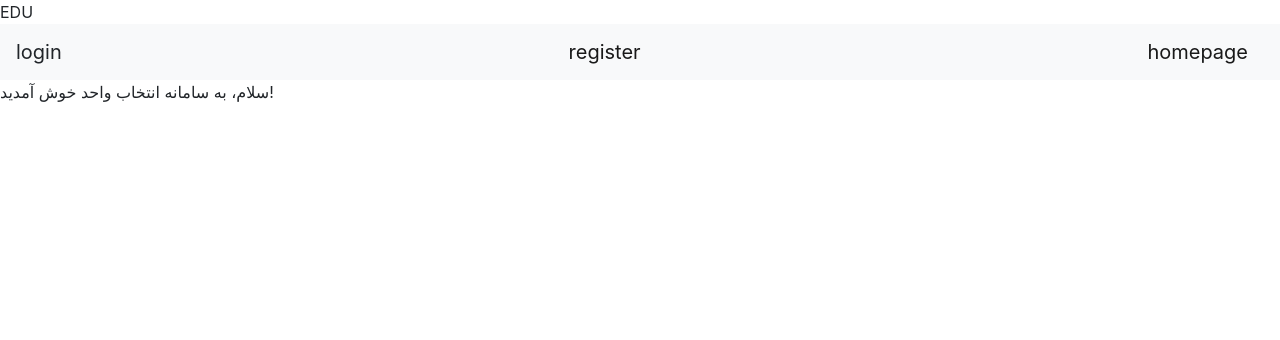
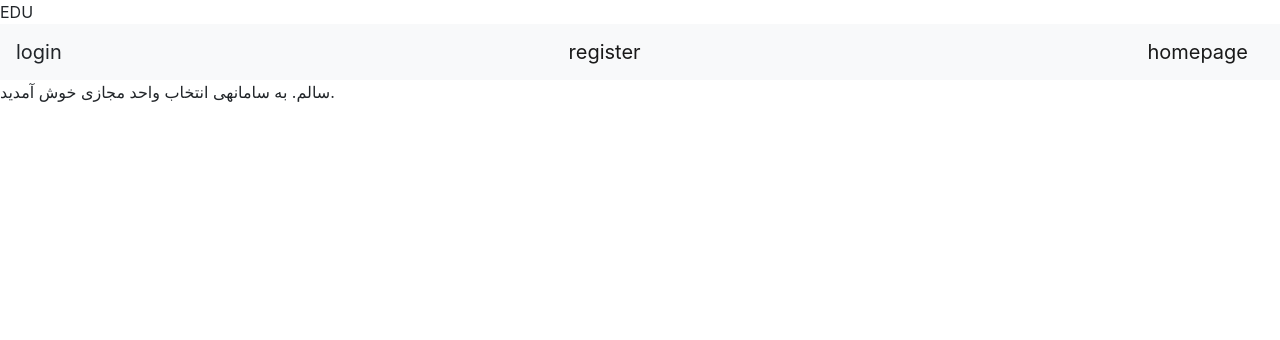
Before and after one commit to ghshenavar/webelopers, a Django app: page / in a window 1280 px wide. Shown: the top 340 px of the page. Run offline with Django 3.2, Linux system fonts and the light colour scheme; some libraries are stand-ins or nearby versions.

Commit message:
message updated

```diff
--- a/templates/homePage.html
+++ b/templates/homePage.html
@@ -7,7 +7,7 @@
 </head>
 <body>
 {% block main %}
-    سلام، به سامانه انتخاب واحد خوش آمدید!
+    سالم. به سامانهی انتخاب واحد مجازی خوش آمدید.
 {% endblock %}
 </body>
 </html>
```
